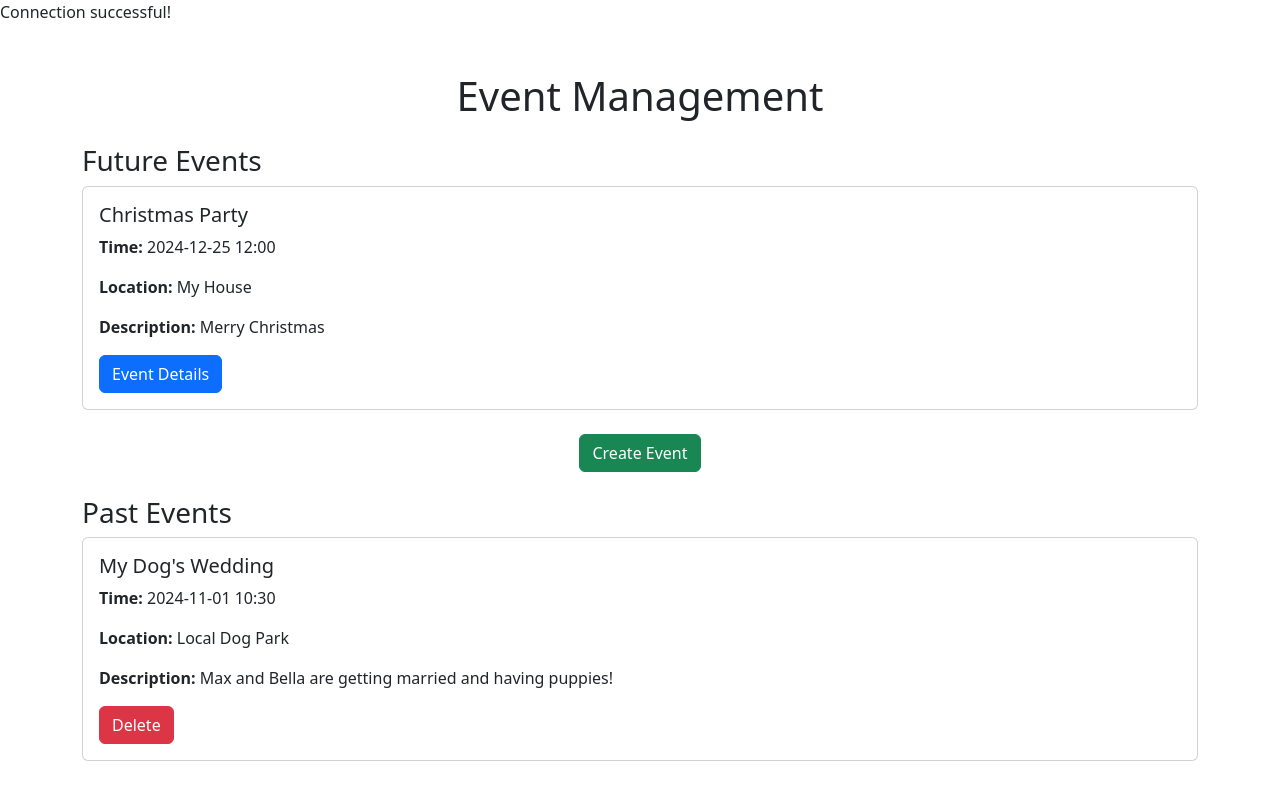
After one commit to abeltagi/Comp353_COSN, a PHP site: page /events.php in a window 1280 px wide. The commit adds this page. Run offline with PHP 8.4, Linux system fonts and the light colour scheme; data that the repository does not hold is empty.

Commit message:
Added events.php and process_create_event.php for event management functionality

```diff
--- a/config/db.php
+++ b/config/db.php
@@ -1,10 +1,16 @@
 <?php
-$host = 'localhost';
-$user = 'root';
-$password = '';
-$database = 'cosn';
+$host = 'opc353.encs.concordia.ca'; // Hostname from the email
+$user = 'opc353_2';                 // Username from the email
+$password = 'EngineerLikenessLines51'; // Password from the email
+$database = 'opc353_2';             // Database name from the email
+
+// Establish a connection to the database
 $conn = new mysqli($host, $user, $password, $database);
+
+// Check connection
 if ($conn->connect_error) {
     die("Connection failed: " . $conn->connect_error);
+} else {
+    echo "Connection successful!";
 }
 ?>
--- /dev/null
+++ b/events.php
@@ -0,0 +1,93 @@
+<?php
+// Include the database connection file
+include 'config/db.php';
+
+// Check the database connection
+if ($conn->connect_error) {
+    die("Database connection failed: " . $conn->connect_error);
+}
+?>
+
+
+<!DOCTYPE html>
+<html lang="en">
+<head>
+    <meta charset="UTF-8">
+    <meta name="viewport" content="width=device-width, initial-scale=1.0">
+    <title>Event Management</title>
+    <link rel="stylesheet" href="https://cdn.jsdelivr.net/npm/bootstrap@5.3.1/dist/css/bootstrap.min.css">
+</head>
+<body>
+    <div class="container mt-5">
+        <h1 class="text-center mb-4">Event Management</h1>
+
+        <!-- Future Events Section -->
+        <div class="mb-4">
+            <h3>Future Events</h3>
+            <div class="card mb-3">
+                <div class="card-body">
+                    <h5 class="card-title">Christmas Party</h5>
+                    <p class="card-text"><strong>Time:</strong> 2024-12-25 12:00</p>
+                    <p class="card-text"><strong>Location:</strong> My House</p>
+                    <p class="card-text"><strong>Description:</strong> Merry Christmas</p>
+                    <a href="#" class="btn btn-primary">Event Details</a>
+                </div>
+            </div>
+        </div>
+
+        <!-- Create Event Button -->
+        <div class="text-center mb-4">
+            <button class="btn btn-success" data-bs-toggle="modal" data-bs-target="#createEventModal">Create Event</button>
+        </div>
+
+        <!-- Past Events Section -->
+        <div>
+            <h3>Past Events</h3>
+            <div class="card mb-3">
+                <div class="card-body">
+                    <h5 class="card-title">My Dog's Wedding</h5>
+                    <p class="card-text"><strong>Time:</strong> 2024-11-01 10:30</p>
+                    <p class="card-text"><strong>Location:</strong> Local Dog Park</p>
+                    <p class="card-text"><strong>Description:</strong> Max and Bella are getting married and having puppies!</p>
+                    <a href="#" class="btn btn-danger">Delete</a>
+                </div>
+            </div>
+        </div>
+    </div>
+
+    <!-- Create Event Modal -->
+    <div class="modal fade" id="createEventModal" tabindex="-1" aria-labelledby="createEventModalLabel" aria-hidden="true">
+        <div class="modal-dialog">
+            <div class="modal-content">
+                <div class="modal-header">
+                    <h5 class="modal-title" id="createEventModalLabel">Create Event</h5>
+                    <button type="button" class="btn-close" data-bs-dismiss="modal" aria-label="Close"></button>
+                </div>
+                <div class="modal-body">
+                    <form>
+                        <div class="mb-3">
+                            <label for="eventName" class="form-label">Event Name</label>
+                            <input type="text" class="form-control" id="eventName" placeholder="Enter event name">
+                        </div>
+                        <div class="mb-3">
+                            <label for="eventDescription" class="form-label">Description</label>
+                            <textarea class="form-control" id="eventDescription" rows="3" placeholder="Enter event description"></textarea>
+                        </div>
+                        <div class="mb-3">
+                            <label for="eventDate" class="form-label">Date and Time</label>
+                            <input type="datetime-local" class="form-control" id="eventDate">
+                        </div>
+                        <div class="mb-3">
+                            <label for="eventLocation" class="form-label">Location</label>
+                            <input type="text" class="form-control" id="eventLocation" placeholder="Enter location">
+                        </div>
+                        <button type="submit" class="btn btn-primary">Create</button>
+                    </form>
+                </div>
+            </div>
+        </div>
+    </div>
+
+    <script src="https://cdn.jsdelivr.net/npm/bootstrap@5.3.1/dist/js/bootstrap.bundle.min.js"></script>
+</body>
+</html>
--- a/home.php
+++ b/home.php
@@ -22,6 +22,7 @@
         </nav>
     </header>
     <main>
+
         <?php
             session_start();                            // Start the session
             require 'config/db.php';                    // Include the database connection
```
Also changed, not shown: process_create_event.php (added, +34 -0 lines).
